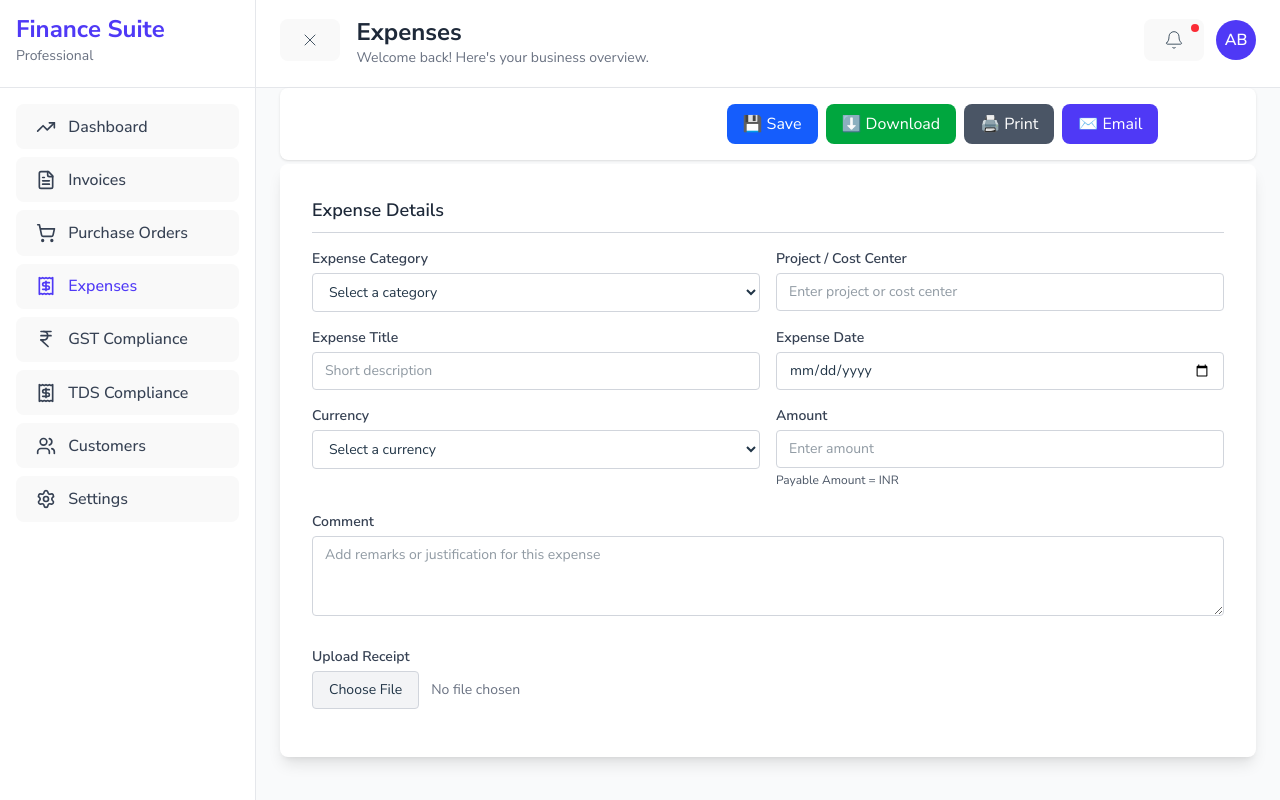
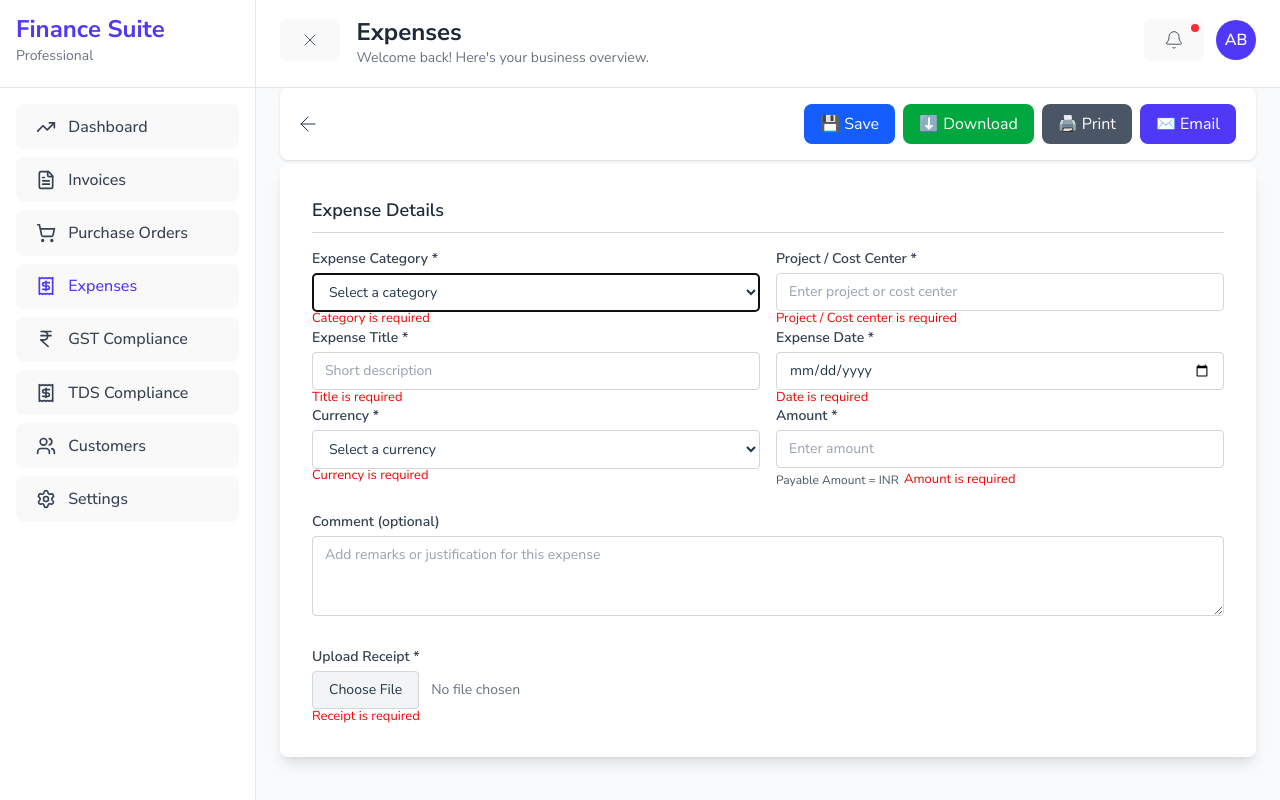
Before and after one commit to FessiT-FinSuite-OpenSourceSoftware/FessiT-FinanceSuite, a React (Vite) app in the folder finance-suite-professional-frontend/: page /expenses in a window 1280 px wide. Both pictures are taken after a click on the button "💾 Save". Built offline with nearby package versions, Linux system fonts and the light colour scheme.

Commit message:
cgst sgst are grouped in invoice

```diff
--- a/finance-suite-professional-frontend/src/components/Dashboard/quickActions.jsx
+++ b/finance-suite-professional-frontend/src/components/Dashboard/quickActions.jsx
@@ -11,7 +11,7 @@ export default function QuickActions() {
         </h3>
         <div className="grid grid-cols-2 md:grid-cols-4 gap-4">
           <NavLink
-           to={'/invoices'}
+           to={'/invoices/addInvoice'}
           className="flex flex-col items-center justify-center p-4 border-2 border-dashed border-gray-300 rounded-lg hover:border-indigo-400 hover:bg-indigo-50 transition-colors">
             <Plus className="text-indigo-600 mb-2" size={24} />
             <span className="text-sm font-medium text-gray-700">
--- a/finance-suite-professional-frontend/src/components/Expenses/expense.jsx
+++ b/finance-suite-professional-frontend/src/components/Expenses/expense.jsx
@@ -1,31 +1,106 @@
 import React, { useState } from "react";
+import { ArrowLeft } from "lucide-react";
+import { useNavigate } from "react-router-dom";
 
+const initialExpenseData = {
+  expenseCategory: "",
+  projectCostCenter: "",
+  expenseTitle: "",
+  expenseDate: "",
+  currency: "",
+  amount: "",
+  comment: "",
+  receipt: "",
+};
 export default function Expense() {
+  const [expenseData, setExpenseData] = useState(initialExpenseData);
   const [selectedFile, setSelectedFile] = useState(null);
+  const [inputErrors, setInputErrors] = useState({});
+
+  const nav = useNavigate();
+
+  const onExpenseDataChange = (e) => {
+    const { name, value } = e.target;
+    setExpenseData({ ...expenseData, [name]: value });
+  };
 
   const handleFileChange = (e) => {
     const file = e.target.files[0];
     setSelectedFile(file ? file.name : null);
+    setExpenseData({ ...expenseData, receipt: file });
+  };
+
+  const onExpenseDataSubmit = (e) => {
+    e.preventDefault();
+    const newErrors = {};
+    if (!expenseData.expenseCategory?.trim())
+      newErrors.expenseCategory = "Category is required";
+    if (!expenseData.projectCostCenter?.trim())
+      newErrors.projectCostCenter = "Project / Cost center is required";
+    if (!expenseData.expenseTitle?.trim())
+      newErrors.expenseTitle = "Title is required";
+    if (!expenseData.expenseDate?.trim())
+      newErrors.expenseDate = "Date is required";
+    if (!expenseData.currency?.trim())
+      newErrors.currency = "Currency is required";
+    if (!expenseData.amount?.trim()) newErrors.amount = "Amount is required";
+    if (!expenseData.receipt) newErrors.receipt = "Receipt is required";
+
+    if (Object.keys(newErrors).length > 0) {
+      setInputErrors(newErrors);
+      const firstErrorKey = Object.keys(newErrors)[0];
+      const el = document.querySelector(`[name="${firstErrorKey}"]`);
+      if (el) {
+        el.scrollIntoView({ behavior: "smooth", block: "center" });
+        el.focus();
+      }
+      return;
+    }
+    setInputErrors({});
+
+    console.log(expenseData);
+    setExpenseData({ ...initialExpenseData });
+    setSelectedFile("");
+  };
+
+  const goBackToExpenses = () => {
+    nav("/expenses");
   };
 
   return (
     <>
       {/* Action Bar */}
-      <div className="sticky top-[88px] z-100 rounded-lg bg-white border-g border-gray-300 py-4 -mt-15 shadow-sm">
-        <div className="w-[100%] sm:w-[90%] md:w-[85%] lg:w-[80%] xl:max-w-6xl mx-auto">
-		<div className="flex flex-wrap justify-end gap-2">
-          <button className="px-4 py-2 bg-blue-600 text-white rounded-lg hover:bg-blue-700">
+      <div
+        className="sticky top-[88px]
+          w-full sm:w-[90%] md:w-full lg:w-full
+          z-100 rounded-lg bg-white border-g border-gray-300 py-4 -mt-15 shadow-sm"
+      >
+        <div className="">
+          <div className="flex justify-between">
+            <div className="px-4 py-2">
+              <ArrowLeft
+                strokeWidth={1}
+                onClick={goBackToExpenses}
+                className=" cursor-pointer"
+              />
+            </div>
+            <div className="flex flex-wrap justify-end  mr-5 gap-2 ">
+              <button
+                className="px-4 py-2 bg-blue-600 cursor-pointer text-white rounded-lg hover:bg-blue-700 w-full sm:w-auto"
+                onClick={onExpenseDataSubmit}
+              >
                 💾 Save
               </button>
-          <button className="px-4 py-2 bg-green-600 text-white rounded-lg hover:bg-green-700">
+              <button className="px-4 py-2 cursor-pointer bg-green-600 text-white rounded-lg hover:bg-green-700 w-full sm:w-auto">
                 ⬇️ Download
               </button>
-          <button className="px-4 py-2 bg-gray-600 text-white rounded-lg hover:bg-gray-700">
+              <button className="px-4 py-2 cursor-pointer bg-gray-600 text-white rounded-lg hover:bg-gray-700 w-full sm:w-auto">
                 🖨️ Print
               </button>
-          <button className="px-4 py-2 bg-indigo-600 text-white rounded-lg hover:bg-indigo-700">
+              <button className="px-4 py-2 cursor-pointer bg-indigo-600 text-white rounded-lg hover:bg-indigo-700 w-full sm:w-auto">
                 ✉️ Email
               </button>
+            </div>
           </div>
         </div>
       </div>
@@ -38,105 +113,162 @@ export default function Expense() {
 
         <div className="grid grid-cols-2 gap-4 mb-6">
           {/* Expense Category */}
-          <div>
+          <div className="relative">
             <label className="block text-sm font-semibold text-gray-700 mb-1">
-              Expense Category
+              Expense Category *
             </label>
-            <select className="border border-gray-300 rounded px-3 py-2 w-full text-sm">
+            <select
+              className="border border-gray-300 rounded px-3 py-2 w-full text-sm"
+              name="expenseCategory"
+              value={expenseData.expenseCategory}
+              onChange={onExpenseDataChange}
+            >
               <option value="">Select a category</option>
-              <option>Travel</option>
-              <option>Meals</option>
-              <option>Supplies</option>
-              <option>Software</option>
-              <option>Other</option>
+              <option value="Travel">Travel</option>
+              <option value="Meals">Meals</option>
+              <option value="Supplies">Supplies</option>
+              <option value="Software">Software</option>
+              <option value="Other">Other</option>
             </select>
+            {inputErrors?.expenseCategory && (
+              <p className="absolute text-[13px] top-15 text-[#f10404]">
+                {inputErrors?.expenseCategory}
+              </p>
+            )}
           </div>
 
           {/* Project / Cost Center */}
-          <div>
+          <div className="relative">
             <label className="block text-sm font-semibold text-gray-700 mb-1">
-              Project / Cost Center
+              Project / Cost Center *
             </label>
             <input
               type="text"
-              className="border border-gray-300 rounded px-3 py-2 w-full text-sm"
+              value={expenseData.projectCostCenter}
+              name="projectCostCenter"
+              onChange={onExpenseDataChange}
+              className="border border-gray-300 rounded px-3 py-2 w-full text-sm placeholder:text-gray-400"
               placeholder="Enter project or cost center"
             />
+            {inputErrors?.projectCostCenter && (
+              <p className="absolute text-[13px] top-15 text-[#f10404]">
+                {inputErrors?.projectCostCenter}
+              </p>
+            )}
           </div>
 
           {/* Expense Title */}
-          <div>
+          <div className="relative">
             <label className="block text-sm font-semibold text-gray-700 mb-1">
-              Expense Title
+              Expense Title *
             </label>
             <input
               type="text"
-              className="border border-gray-300 rounded px-3 py-2 w-full text-sm"
+              value={expenseData.expenseTitle}
+              name="expenseTitle"
+              onChange={onExpenseDataChange}
+              className="border border-gray-300 rounded px-3 py-2 w-full text-sm placeholder:text-gray-400"
               placeholder="Short description"
             />
+            {inputErrors?.expenseTitle && (
+              <p className="absolute text-[13px] top-15 text-[#f10404]">
+                {inputErrors?.expenseTitle}
+              </p>
+            )}
           </div>
 
           {/* Expense Date */}
-          <div>
+          <div className="relative">
             <label className="block text-sm font-semibold text-gray-700 mb-1">
-              Expense Date
+              Expense Date *
             </label>
             <input
               type="date"
-              className="border border-gray-300 rounded px-3 py-2 w-full text-sm"
+              value={expenseData.expenseDate}
+              name="expenseDate"
+              onChange={onExpenseDataChange}
+              className="border border-gray-300 rounded px-3 py-2 w-full text-sm placeholder:text-gray-400"
             />
+            {inputErrors?.expenseDate && (
+              <p className="absolute text-[13px] top-15 text-[#f10404]">
+                {inputErrors?.expenseDate}
+              </p>
+            )}
           </div>
 
           {/* Currency */}
-          <div>
+          <div className="relative">
             <label className="block text-sm font-semibold text-gray-700 mb-1">
-              Currency
+              Currency *
             </label>
-            <select className="border border-gray-300 rounded px-3 py-2 w-full text-sm">
+            <select
+              value={expenseData.currency}
+              name="currency"
+              onChange={onExpenseDataChange}
+              className="border border-gray-300 rounded px-3 py-2 w-full text-sm"
+            >
               <option value="">Select a currency</option>
-              <option>INR</option>
-              <option>USD</option>
-              <option>EUR</option>
-              <option>GBP</option>
-              <option>JPY</option>
+              <option value="INR">INR</option>
+              <option value="USD">USD</option>
+              <option value="EUR">EUR</option>
+              <option value="GBP">GBP</option>
+              <option value="JPY">JPY</option>
             </select>
+            {inputErrors?.currency && (
+              <p className="absolute text-[13px] top-15 text-[#f10404]">
+                {inputErrors?.currency}
+              </p>
+            )}
           </div>
 
           {/* Amount */}
-          <div>
+          <div className="relative">
             <label className="block text-sm font-semibold text-gray-700 mb-1">
-              Amount
+              Amount *
             </label>
             <input
               type="number"
-              className="border border-gray-300 rounded px-3 py-2 w-full text-sm"
+              value={expenseData.amount}
+              name="amount"
+              onChange={onExpenseDataChange}
+              className="border border-gray-300 rounded px-3 py-2 w-full text-sm placeholder:text-gray-400"
               placeholder="Enter amount"
             />
             <p className="text-xs text-gray-600 mt-1">Payable Amount = INR</p>
+            {inputErrors?.amount && (
+              <p className="absolute text-[13px] top-16 ml-32 text-[#f10404]">
+                {inputErrors?.amount}
+              </p>
+            )}
           </div>
         </div>
 
         {/* Comment */}
         <div className="mb-6">
           <label className="block text-sm font-semibold text-gray-700 mb-1">
-            Comment
+            Comment (optional)
           </label>
           <textarea
-            className="border border-gray-300 rounded px-3 py-2 w-full text-sm h-20"
+            value={expenseData.comment}
+            name="comment"
+            onChange={onExpenseDataChange}
+            className="border border-gray-300 rounded px-3 py-2 w-full text-sm h-20 placeholder:text-gray-400"
             placeholder="Add remarks or justification for this expense"
           ></textarea>
         </div>
 
         {/* Upload Receipt */}
-        <div className="mb-6">
+        <div className="mb-6 relative">
           <label className="block text-sm font-semibold text-gray-700 mb-1">
-            Upload Receipt
+            Upload Receipt *
           </label>
           <div className="flex items-center space-x-3">
             <input
               type="file"
               id="receiptUpload"
               className="hidden"
+              name="receipt"
+              // value={expenseData.receipt}
               onChange={handleFileChange}
             />
             <label
@@ -149,17 +281,12 @@ export default function Expense() {
               {selectedFile ? selectedFile : "No file chosen"}
             </span>
           </div>
+          {inputErrors?.receipt && (
+            <p className="absolute text-[13px] top-15 text-[#f10404]">
+              {inputErrors?.receipt}
+            </p>
+          )}
         </div>
-
-        {/* Action Buttons */}
-        {/* <div className="flex justify-end gap-3 mt-8">
-          <button className="px-6 py-2 bg-blue-600 text-white rounded-lg hover:bg-blue-700">
-            Save Expense
-          </button>
-          <button className="px-6 py-2 bg-gray-500 text-white rounded-lg hover:bg-gray-600">
-            Cancel
-          </button>
-        </div> */}
       </div>
     </>
   );
```
Also changed, not shown: finance-suite-professional-frontend/src/components/Invoices/addInvoice.jsx (+25 -20 lines). Lines whose indentation alone changed are shown as unchanged.
